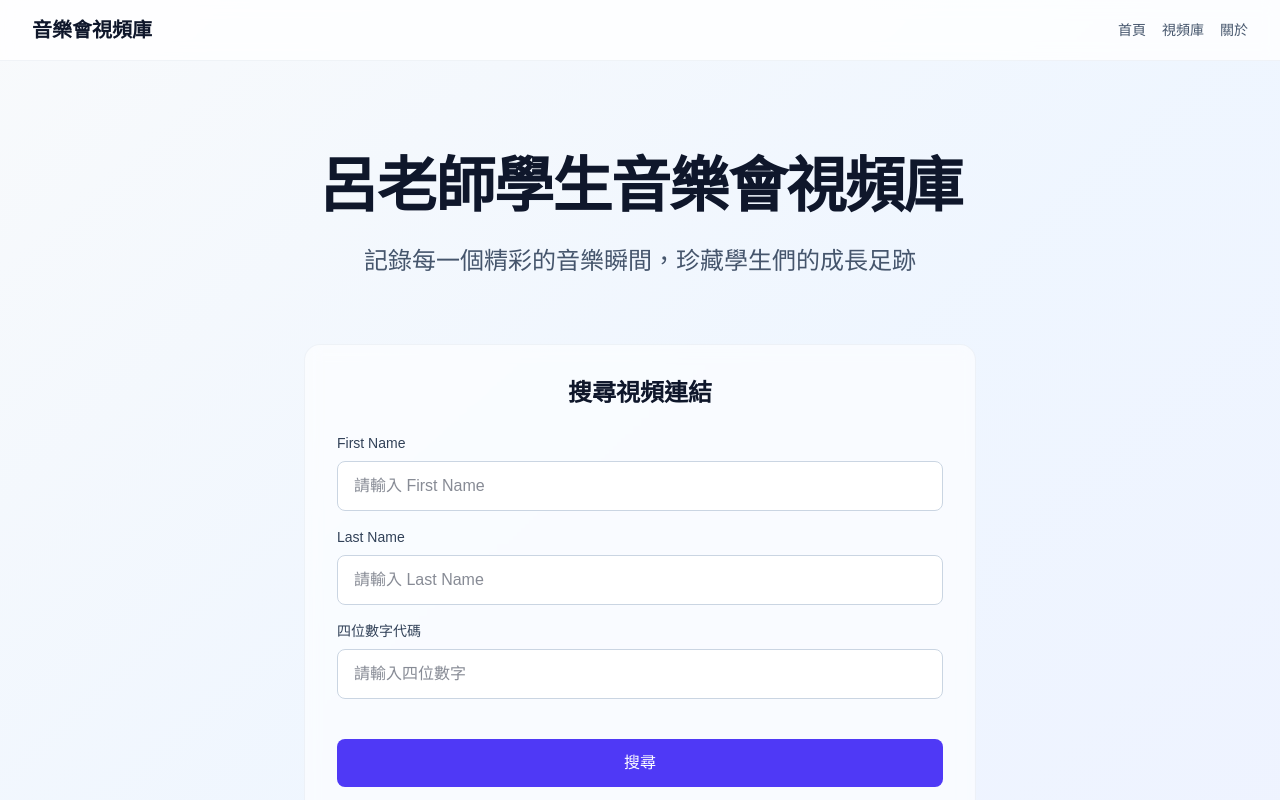
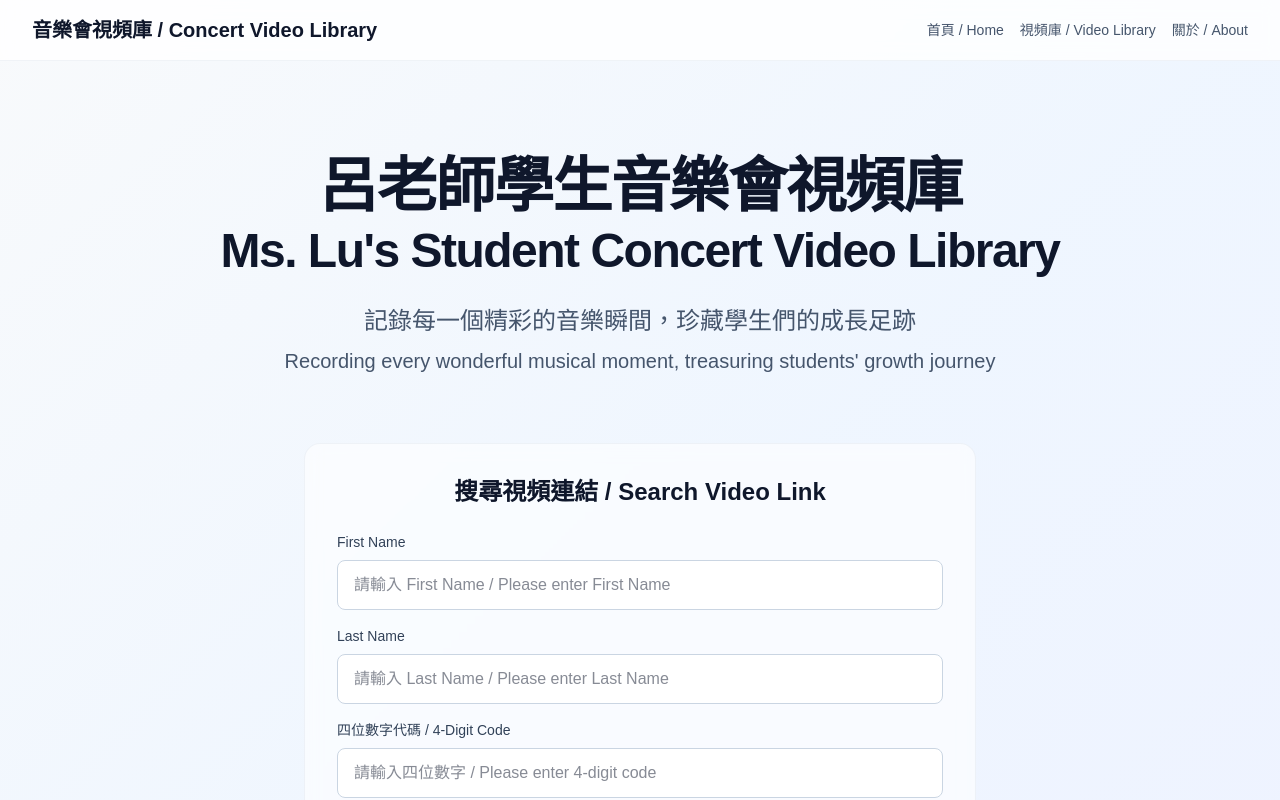
Before and after one commit to yl0xffff/music_video_share, a Next.js app: page / in a window 1280 px wide. Shown: the top 800 px of the page. Built offline with nearby package versions, Linux system fonts and the light colour scheme.

Commit message:
為所有文字添加英文翻譯，支持中英雙語顯示，並更新年份為2025

```diff
--- a/src/app/api/verify/route.ts
+++ b/src/app/api/verify/route.ts
@@ -42,7 +42,7 @@ export async function POST(request: NextRequest) {
     // 验证输入
     if (!firstName || !code) {
       return NextResponse.json(
-        { valid: false, error: '請提供 First Name 和代碼' },
+        { valid: false, error: '請提供 First Name 和代碼 / Please provide First Name and Code' },
         { status: 400 }
       );
     }
@@ -66,18 +66,18 @@ export async function POST(request: NextRequest) {
     if (matchedStudent) {
       return NextResponse.json({
         valid: true,
-        message: '驗證成功',
+        message: '驗證成功 / Verification successful',
         link: matchedStudent.link
       });
     } else {
       return NextResponse.json({
         valid: false,
-        error: '輸入的資訊不正確，請重新輸入。'
+        error: '輸入的資訊不正確，請重新輸入。 / The information entered is incorrect, please try again.'
       });
     }
   } catch (error) {
     return NextResponse.json(
-      { valid: false, error: '服務器錯誤，請稍後再試。' },
+      { valid: false, error: '服務器錯誤，請稍後再試。 / Server error, please try again later.' },
       { status: 500 }
     );
   }
--- a/src/app/layout.tsx
+++ b/src/app/layout.tsx
@@ -13,8 +13,8 @@ const geistMono = Geist_Mono({
 });
 
 export const metadata: Metadata = {
-  title: "呂老師學生音樂會視頻庫",
-  description: "記錄每一個精彩的音樂瞬間，珍藏學生們的成長足跡",
+  title: "呂老師學生音樂會視頻庫 / Ms. Lu's Student Concert Video Library",
+  description: "記錄每一個精彩的音樂瞬間，珍藏學生們的成長足跡 / Recording every wonderful musical moment, treasuring students' growth journey",
 };
 
 export default function RootLayout({
--- a/src/app/page.tsx
+++ b/src/app/page.tsx
@@ -14,7 +14,7 @@ export default function Home() {
   const handleSearch = async () => {
     // 基本验证
     if (!firstName.trim() || !code.trim()) {
-      setError('請輸入 First Name 和代碼');
+      setError('請輸入 First Name 和代碼 / Please enter First Name and Code');
       setShowLink(false);
       return;
     }
@@ -47,12 +47,12 @@ export default function Home() {
       } else {
         setShowLink(false);
         setLink('');
-        setError(data.error || '輸入的資訊不正確，請重新輸入。');
+        setError(data.error || '輸入的資訊不正確，請重新輸入。 / The information entered is incorrect, please try again.');
       }
     } catch (err) {
       setShowLink(false);
       setLink('');
-      setError('網絡錯誤，請稍後再試。');
+      setError('網絡錯誤，請稍後再試。 / Network error, please try again later.');
     } finally {
       setLoading(false);
     }
@@ -71,17 +71,17 @@ export default function Home() {
         <div className="max-w-7xl mx-auto px-4 sm:px-6 lg:px-8 py-4">
           <nav className="flex items-center justify-between">
             <div className="text-xl font-bold text-slate-900 dark:text-white">
-              音樂會視頻庫
+              音樂會視頻庫 / Concert Video Library
             </div>
             <div className="flex gap-4 text-sm text-slate-600 dark:text-slate-400">
               <a href="#" className="hover:text-slate-900 dark:hover:text-white transition-colors">
-                首頁
+                首頁 / Home
               </a>
               <a href="#" className="hover:text-slate-900 dark:hover:text-white transition-colors">
-                視頻庫
+                視頻庫 / Video Library
               </a>
               <a href="#" className="hover:text-slate-900 dark:hover:text-white transition-colors">
-                關於
+                關於 / About
               </a>
             </div>
           </nav>
@@ -93,10 +93,12 @@ export default function Home() {
         {/* Hero Section */}
         <div className="text-center mb-16">
           <h1 className="text-4xl sm:text-5xl lg:text-6xl font-bold text-slate-900 dark:text-white mb-6 tracking-tight">
-            呂老師學生音樂會視頻庫
+            呂老師學生音樂會視頻庫<br />
+            <span className="text-3xl sm:text-4xl lg:text-5xl">Ms. Lu's Student Concert Video Library</span>
           </h1>
           <p className="text-xl sm:text-2xl text-slate-600 dark:text-slate-300 max-w-3xl mx-auto leading-relaxed">
-            記錄每一個精彩的音樂瞬間，珍藏學生們的成長足跡
+            記錄每一個精彩的音樂瞬間，珍藏學生們的成長足跡<br />
+            <span className="text-lg sm:text-xl">Recording every wonderful musical moment, treasuring students' growth journey</span>
           </p>
         </div>
 
@@ -104,7 +106,7 @@ export default function Home() {
         <div className="max-w-2xl mx-auto mb-16">
           <div className="bg-white/60 dark:bg-slate-800/60 backdrop-blur-sm rounded-2xl p-8 border border-slate-200/50 dark:border-slate-700/50">
             <h2 className="text-2xl font-semibold text-slate-900 dark:text-white mb-6 text-center">
-              搜尋視頻連結
+              搜尋視頻連結 / Search Video Link
             </h2>
 
             <div className="space-y-4">
@@ -124,7 +126,7 @@ export default function Home() {
                   }}
                   onKeyDown={handleKeyDown}
                   className="w-full px-4 py-3 rounded-lg border border-slate-300 dark:border-slate-600 bg-white dark:bg-slate-700 text-slate-900 dark:text-white focus:outline-none focus:ring-2 focus:ring-indigo-500 focus:border-transparent transition-colors"
-                  placeholder="請輸入 First Name"
+                  placeholder="請輸入 First Name / Please enter First Name"
                 />
               </div>
 
@@ -144,13 +146,13 @@ export default function Home() {
                   }}
                   onKeyDown={handleKeyDown}
                   className="w-full px-4 py-3 rounded-lg border border-slate-300 dark:border-slate-600 bg-white dark:bg-slate-700 text-slate-900 dark:text-white focus:outline-none focus:ring-2 focus:ring-indigo-500 focus:border-transparent transition-colors"
-                  placeholder="請輸入 Last Name"
+                  placeholder="請輸入 Last Name / Please enter Last Name"
                 />
               </div>
 
               <div>
                 <label htmlFor="code" className="block text-sm font-medium text-slate-700 dark:text-slate-300 mb-2">
-                  四位數字代碼
+                  四位數字代碼 / 4-Digit Code
                 </label>
                 <input
                   id="code"
@@ -165,7 +167,7 @@ export default function Home() {
                   }}
                   onKeyDown={handleKeyDown}
                   className="w-full px-4 py-3 rounded-lg border border-slate-300 dark:border-slate-600 bg-white dark:bg-slate-700 text-slate-900 dark:text-white focus:outline-none focus:ring-2 focus:ring-indigo-500 focus:border-transparent transition-colors"
-                  placeholder="請輸入四位數字"
+                  placeholder="請輸入四位數字 / Please enter 4-digit code"
                   maxLength={4}
                 />
               </div>
@@ -175,7 +177,7 @@ export default function Home() {
                 disabled={loading}
                 className="w-full mt-6 px-6 py-3 bg-indigo-600 hover:bg-indigo-700 disabled:bg-indigo-400 disabled:cursor-not-allowed text-white font-medium rounded-lg transition-colors focus:outline-none focus:ring-2 focus:ring-indigo-500 focus:ring-offset-2"
               >
-                {loading ? '驗證中...' : '搜尋'}
+                {loading ? '驗證中... / Verifying...' : '搜尋 / Search'}
               </button>
 
               {error && (
@@ -187,7 +189,8 @@ export default function Home() {
               {showLink && link && (
                 <div className="mt-6 p-6 bg-green-50 dark:bg-green-900/20 border border-green-200 dark:border-green-800 rounded-lg">
                   <p className="text-green-800 dark:text-green-300 font-medium mb-3 text-center">
-                    找到您的視頻連結：
+                    找到您的視頻連結：<br />
+                    <span className="text-base">Your video link has been found:</span>
                   </p>
                   <a
                     href={link}
@@ -208,7 +211,7 @@ export default function Home() {
       <footer className="mt-16 border-t border-slate-200/50 dark:border-slate-700/50 bg-white/80 dark:bg-slate-900/80 backdrop-blur-sm">
         <div className="max-w-7xl mx-auto px-4 sm:px-6 lg:px-8 py-8">
           <div className="text-center text-slate-600 dark:text-slate-400">
-            <p>© 2024 呂老師學生音樂會視頻庫. 保留所有權利.</p>
+            <p>© 2025 呂老師學生音樂會視頻庫 / Ms. Lu's Student Concert Video Library. 保留所有權利 / All rights reserved.</p>
           </div>
         </div>
       </footer>
```
